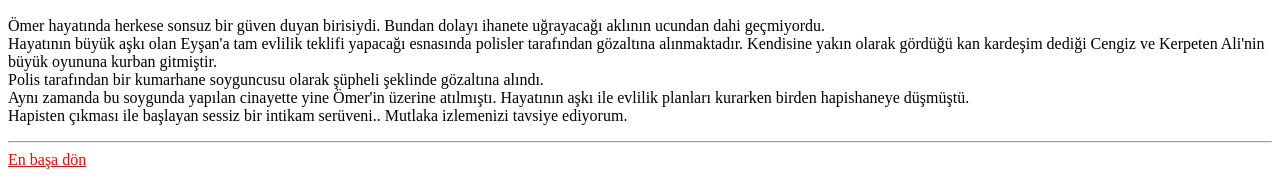
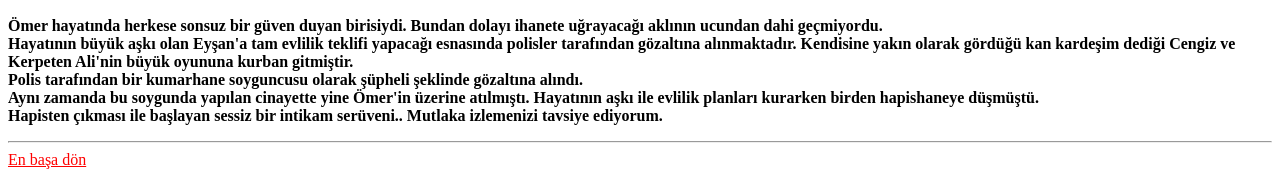
Before and after one commit to burakturkster/patika.dev-html, a plain HTML site: page index.html in a window 1280 px wide. Shown: the part 1603-1780 px from the top of the page. Drawn offline with Linux system fonts and the light colour scheme.

Commit message:
Changed saved and again finished

```diff
--- a/index.html
+++ b/index.html
@@ -45,8 +45,7 @@
 <br>
             <ul=center style="list-style-type: circle;"><li> <strong> Amatör Balıkçılık: </strong> </ul>
                 <p>Amatör balıkçılık yapmak insanı iş hayatından ve özel yaşamımızdaki problemlerden bir nebze olsun uzaklaştırıyor. Balıkçılık ve diğer hobilerim ile ilgili görseller paylaştığım İnstagram hesabıma görselde bulunan <strong> takip et </strong> butonuna tıklayarak ulaşabilirsiniz.</p>
-                    <ol>
-                        <li><a><img src="C:\Users\burak\Documents\Sites\patika.dev-html\images/burakturklive.png" usemap="#instagram" title="İnstagram hesabım" alt="İnstagram hesabım"></a></li>
+                        <ol><li><a><img src="C:\Users\burak\Documents\Sites\patika.dev-html\images/burakturklive.png" usemap="#instagram" title="İnstagram hesabım" alt="İnstagram hesabım"></a></li>
                         <map name="instagram">
                         <area shape="rect" coords="473,30,549,60" alt="Takip Et" href="https://www.instagram.com/burakturklive/" target="_blank"></map>
                     </ol>
@@ -69,15 +68,14 @@
                             <li><a href="https://www.imdb.com/title/tt1534360/" target="blank"> The Ezel :)</a></li>
                         </ol>
 
-      <h3>Favori dizi: <p style="color:red"> EZEL </p></h3>
-      <img src="https://prodigits.co.uk/thumbs2/mobilium/wallpapers/down/2012/movies/640x960/ezel_a1lrwsxo.jpg" width="250" height="400" title="Ezel" alt="Ezel">
-      <p>  Ömer hayatında herkese sonsuz bir güven duyan birisiydi. Bundan dolayı ihanete uğrayacağı aklının ucundan dahi geçmiyordu.
+        <h3>Favori dizi: <p style="color:red"> EZEL </p></h3>
+            <img src="https://prodigits.co.uk/thumbs2/mobilium/wallpapers/down/2012/movies/640x960/ezel_a1lrwsxo.jpg" width="250" height="400" title="Ezel" alt="Ezel">
+            <p> <strong> Ömer hayatında herkese sonsuz bir güven duyan birisiydi. Bundan dolayı ihanete uğrayacağı aklının ucundan dahi geçmiyordu.
         <br> Hayatının büyük aşkı olan Eyşan'a tam evlilik teklifi yapacağı esnasında polisler tarafından gözaltına alınmaktadır. Kendisine yakın olarak gördüğü kan kardeşim dediği Cengiz ve Kerpeten Ali'nin büyük oyununa kurban gitmiştir.
         <br> Polis tarafından bir kumarhane soyguncusu olarak şüpheli şeklinde gözaltına alındı.
         <br> Aynı zamanda bu soygunda yapılan cinayette yine Ömer'in üzerine atılmıştı. Hayatının aşkı ile evlilik planları kurarken birden hapishaneye düşmüştü.
-        <br> Hapisten çıkması ile başlayan sessiz bir intikam serüveni.. Mutlaka izlemenizi tavsiye ediyorum.
-    </p>
+        <br> Hapisten çıkması ile başlayan sessiz bir intikam serüveni.. Mutlaka izlemenizi tavsiye ediyorum.</strong></p>
 <hr>
-    <a href="#topside" style="color:red"> En başa dön</a>
+        <a href="#topside" style="color:red"> En başa dön</a>
 </body>
 </html>
```
